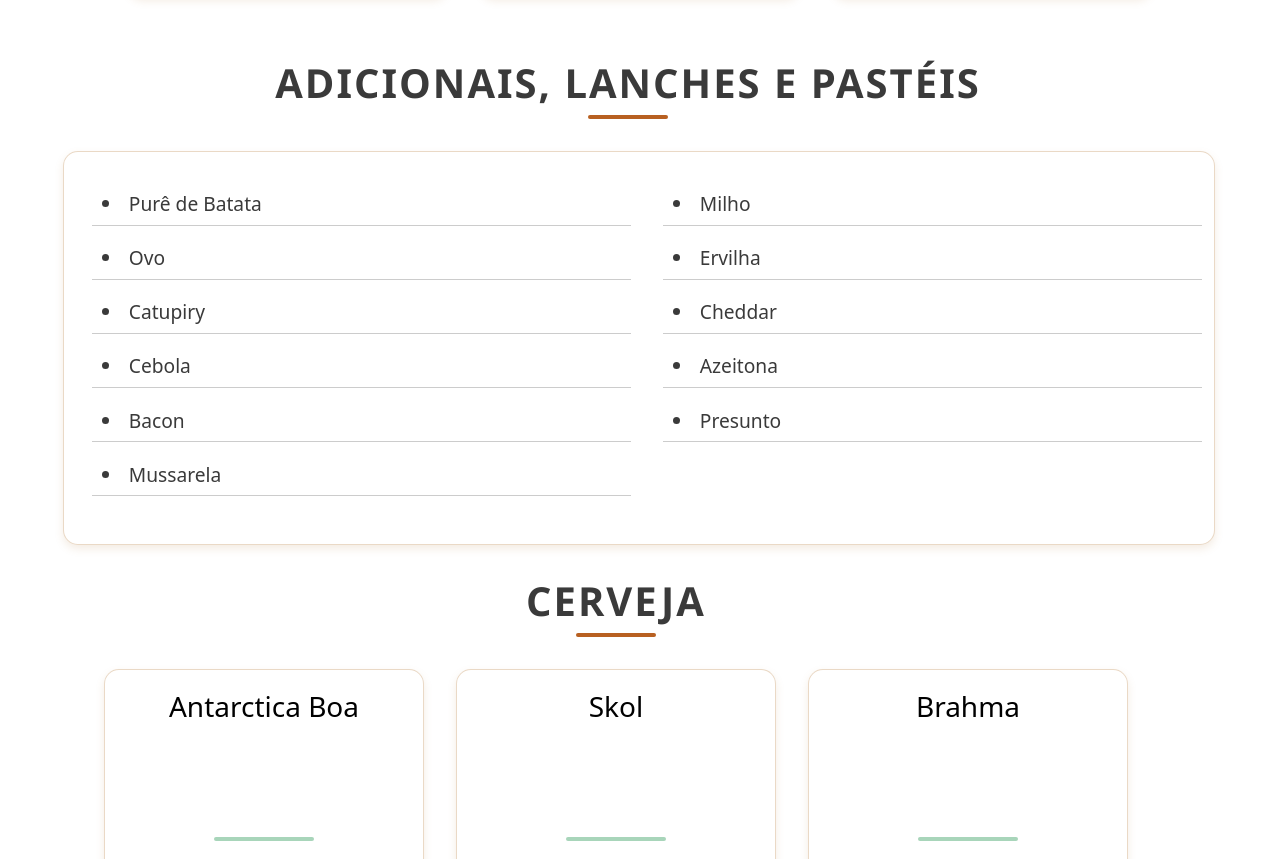
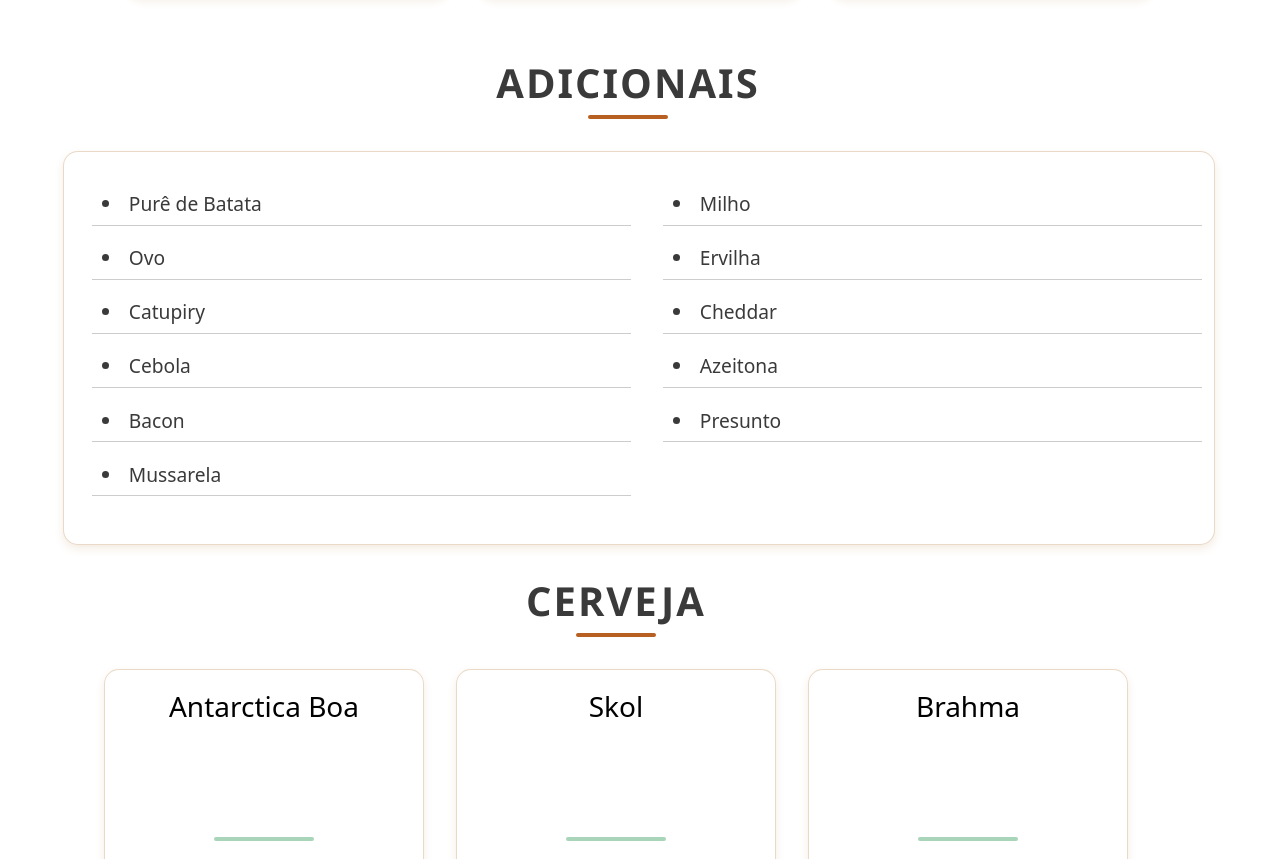
Before and after one commit to KaueCOSilva/L--em-Casa-Restaurante-LandingPage, a plain HTML site: page cardapio.html in a window 1280 px wide. Shown: the part 11140-11999 px from the top of the page. Drawn offline with nearby package versions, Linux system fonts and the light colour scheme.

Commit message:
Update cardapio.html

```diff
--- a/cardapio.html
+++ b/cardapio.html
@@ -807,7 +807,7 @@
         <!-- Seção: Adicionais, Lanches e Pastéis -->
         <div class="row mb-5" style="margin-top: 2em;">
           <div class="col-12">
-            <h2 class="section-title">Adicionais, Lanches e Pastéis</h2>
+            <h2 class="section-title">Adicionais</h2>
             <div class="section-underline"></div>
           </div>
 
```
